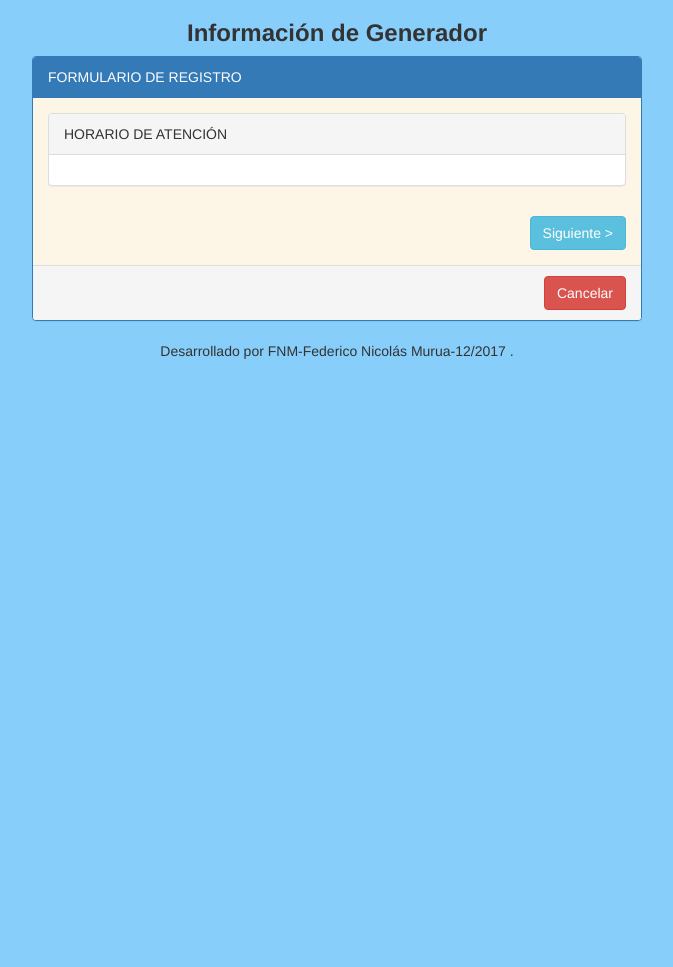
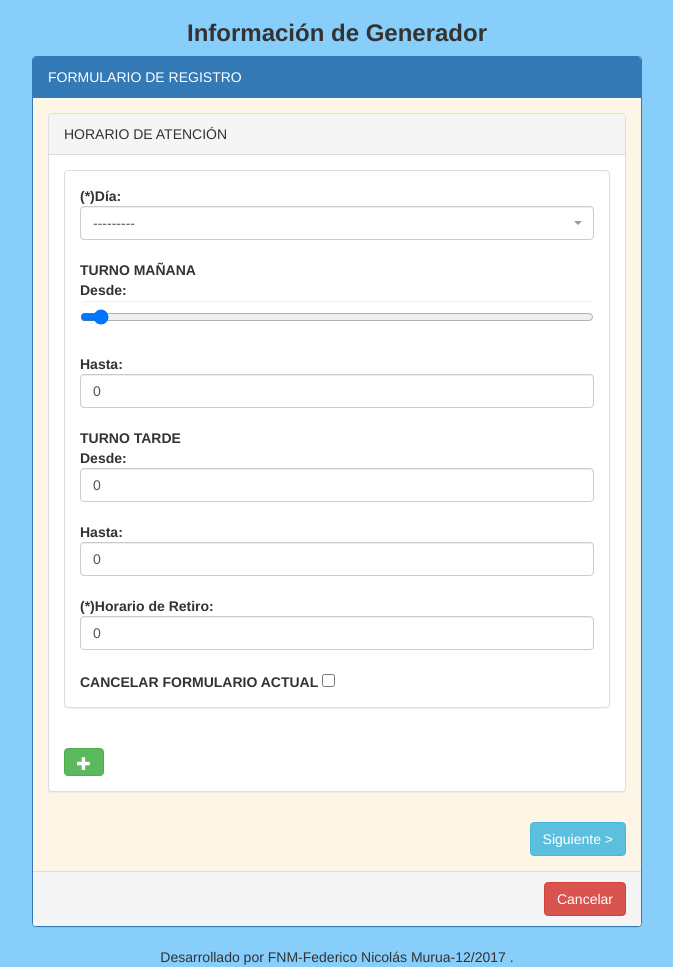
Before and after one commit to feddeMurua/mara_imp, a Django app: page /generadores/alta_generadores/ in a window 1280 px wide. Shown: the part 52-1019 px from the top of the page, without its empty margins (303-976 px from the left). Before the commit the page ends 411 px from the top, so only its background shows below. Run offline with Django 3.2, Linux system fonts and the light colour scheme; a user stored in the database is signed in; some libraries are stand-ins or nearby versions; some web fonts are replaced.

Commit message:
cambios modelo, forms.py y formsets

```diff
--- a/modulo_I/forms.py
+++ b/modulo_I/forms.py
@@ -171,13 +171,20 @@ class ViaAccesoSectorForm(forms.ModelForm):
 
 
 class HorarioAtencionForm(forms.ModelForm):
-
+    '''
     hora_desde_m = forms.CharField(widget=forms.TextInput(attrs={'class' : 'hs_timepicker'}))
     hora_hasta_m = forms.CharField(widget=forms.TextInput(attrs={'class' : 'hs_timepicker'}))
     hora_desde_t = forms.CharField(widget=forms.TextInput(attrs={'class' : 'hs_timepicker'}))
     hora_hasta_t = forms.CharField(widget=forms.TextInput(attrs={'class' : 'hs_timepicker'}))
     horario_retiro = forms.CharField(widget=forms.TextInput(attrs={'class' : 'hs_timepicker'}))
-
+    '''
     class Meta:
         model = HorarioAtencion
         exclude = ['establecimiento_generador',]
+
+
+class ResiduoGeneradorForm(forms.ModelForm):
+
+    class Meta:
+        model = ResiduoGenerador
+        exclude = ['establecimiento_generador',]
--- a/modulo_I/templates/establecimiento/generador_form.html
+++ b/modulo_I/templates/establecimiento/generador_form.html
@@ -2,7 +2,7 @@
 {% load staticfiles %}
 {% load staticfiles bootstrap3 %}
 {% load widget_tweaks %}
-{% load bootstrap_dynamic_formsets %}
+
 
 {% block stylesheets %}
   {{block.super}}
@@ -20,25 +20,106 @@
 
 {% block step-form %}
 
+
   <div class="form-section">
    <div class="panel panel-default">
      <div class="panel-heading">HORARIO DE ATENCIÓN</div>
      <div class="panel-body">
-         {% bootstrap_dynamic_formset horario_atencion_formset can_delete=True %}
+       {{horario_atencion_formset.management_form}}
+       {% for form in horario_atencion_formset %}
+        <div class='form'>
+          <div class="panel panel-default">
+            <div class="panel-body">
+               <fieldset class='no_error'>
+                 <leyend><strong>(*)Día:</strong></leyend>
+                 {{form.dia|add_class:"select-2"|attr:"required:"|attr:"data-parsley-error-message:(*)El campo día es obligatorio"}}
+                 <br>
+                 <leyend><strong>TURNO MAÑANA</strong></leyend>
+                 <br>
+                 <leyend><strong>Desde:</strong></leyend>
+                 {{form.hora_desde_m|add_class:"form-control"|attr:"type:range"|attr:"data-parsley=range=[6, 10]"}}
+                 {% for error in form.hora_desde_m.errors %}
+                  <span style="color:red;" class="help-block">{{ error }}</span>
+                 {% endfor %}
+                 <br>
+                 <leyend><strong>Hasta:</strong></leyend>
+                 {{form.hora_hasta_t|add_class:"form-control"}}
+                 {% for error in form.hora_hasta_t.errors %}
+                  <span style="color:red;" class="help-block">{{ error }}</span>
+                 {% endfor %}
+                 <br>
+                 <leyend><strong>TURNO TARDE</strong></leyend>
+                 <br>
+                 <leyend><strong>Desde:</strong></leyend>
+                 {{form.hora_desde_t|add_class:"form-control"}}
+                 {% for error in form.hora_desde_t.errors %}
+                  <span style="color:red;" class="help-block">{{ error }}</span>
+                 {% endfor %}
+                 <br>
+                 <leyend><strong>Hasta:</strong></leyend>
+                 {{form.hora_hasta_t|add_class:"form-control"}}
+                 {% for error in form.hora_hasta_t.errors %}
+                  <span style="color:red;" class="help-block">{{ error }}</span>
+                 {% endfor %}
+                 <br>
+                 <leyend><strong>(*)Horario de Retiro:</strong></leyend>
+                 {{form.horario_retiro|add_class:"form-control"|attr:"required:"}}
+                 {% for error in form.horario_retiro.errors %}
+                  <span style="color:red;" class="help-block">{{ error }}</span>
+                 {% endfor %}
+                 <br>
+                 <leyend><strong>CANCELAR FORMULARIO ACTUAL</strong></leyend>
+                 {{form.DELETE}}
+                 <br>
+               </fieldset>
              </div>
            </div>
         </div>
+        {% endfor %}
+        <br>
+        <button id="add_more" type="button" class="btn btn-success">
+          <span class="glyphicon glyphicon-plus"></span>
+        </button>
 
+     </div>
+   </div>
 
+   <script>
+      $('#add_more').click(function() {
+          cloneMore('div.form:last', 'service');
+      });
+
+      /* Alta form*/
+      function cloneMore(selector, type) {
+        var newElement = $(selector).clone(true);
+        var total = $('#id_' + type + '-TOTAL_FORMS').val();
+        newElement.find(':input').each(function() {
+            var name = $(this).attr('name').replace('-' + (total-1) + '-','-' + total + '-');
+            var id = 'id_' + name;
+            $(this).attr({'name': name, 'id': id}).val('').removeAttr('checked');
+        });
+        newElement.find('label').each(function() {
+            var newFor = $(this).attr('for').replace('-' + (total-1) + '-','-' + total + '-');
+            $(this).attr('for', newFor);
+        });
+        total++;
+        $('#id_' + type + '-TOTAL_FORMS').val(total);
+        $(selector).after(newElement);
+      }
+
+    </script>
+  </div>
+
+<!--
   <div class="form-section">
    <div class="panel panel-default">
      <div class="panel-heading">TIPO Y CANTIDAD DE RESIDUOS GENERADOR</div>
      <div class="panel-body">
-        {% bootstrap_dynamic_formset residuo_generador_formset can_delete=True %}
+
      </div>
    </div>
   </div>
-
+-->
 
   <div class="form-section">
      <div class="panel panel-default">
@@ -192,7 +273,7 @@
     }
 
     // timepicker para los campos requeridos
-    $('.hs_timepicker').timepicker();
+    //$('.hs_timepicker').timepicker();
 
   </script>
 {% endblock %}
--- a/modulo_I/views.py
+++ b/modulo_I/views.py
@@ -4,12 +4,8 @@ from django.http import JsonResponse
 from .models import *
 from .forms import *
 from django.template.loader import render_to_string
-from django.contrib import messages
-from django.template import RequestContext  # For CSRF
 from django.forms.formsets import formset_factory, BaseFormSet
-from django.forms import modelformset_factory
-from django.forms import TextInput
-from django.http import HttpResponse, HttpResponseRedirect
+from django.http import HttpResponse
 import datetime
 
 # Create your views here.
@@ -164,56 +160,41 @@ def detalle_generadores(request, nro_inscripcion):
 @login_required
 def alta_generadores(request):
 
-    ResiduoGeneradorFormSet = modelformset_factory(ResiduoGenerador, validate_min=True, max_num=3, can_delete= True,
-                                        fields=['tipo','volumen_mensual_estimado','kgs_mensual_estimado',])
-
-    HorarioAtencionFormSet = modelformset_factory(HorarioAtencion,validate_min=True, max_num=7, can_delete= True,
-                                        fields=['dia','hora_desde_m','hora_hasta_m',
-                                                'hora_desde_t','hora_hasta_t',
-                                                'horario_retiro',],
-                                         widgets={'hora_desde_m': TextInput(attrs={'class':'hs_timepicker',}),
-                                                'hora_hasta_m': TextInput(attrs={'class':'hs_timepicker',}),
-                                                'hora_desde_t': TextInput(attrs={'class':'hs_timepicker',}),
-                                                'hora_hasta_t': TextInput(attrs={'class':'hs_timepicker',}),
-                                                'horario_retiro': TextInput(attrs={'class':'hs_timepicker',})
-                                         })
-
+    HorarioAtencionFormSet = formset_factory(HorarioAtencionForm,\
+                            max_num=7, validate_max=True, can_delete=True)
 
     if request.method == 'POST':
 
         generador_form = GeneradorForm(request.POST)
         actividades_form = ActividadesForm(request.POST)
-        residuo_generador_formset = ResiduoGeneradorFormSet(request.POST, prefix='residuos')
-        horario_atencion_formset = HorarioAtencionFormSet(request.POST, prefix='horarios')
+        horario_atencion_formset = HorarioAtencionFormSet(request.POST)
 
-        if generador_form.is_valid() & actividades_form.is_valid() \
-            & horario_atencion_formset.is_valid() & residuo_generador_formset.is_valid():
+        if generador_form.is_valid() & actividades_form.is_valid()\
+            & horario_atencion_formset.is_valid():
 
             generador = generador_form.save(commit=False)
             generador.tipo_actividad = actividades_form.cleaned_data.get('tipo_actividad')
 
             generador.save()
 
-            for form in horario_atencion_formset.forms:
-                form.instance.establecimiento_generador = generador
-            horario_atencion_formset.save()
+            # Guardo el formset de residuos
+            for form in horario_atencion_formset:
+                horario_atencion_item = form.save(commit=False)
+                horario_atencion_item.establecimiento_generador = generador
+                horario_atencion_item.save()
 
-            for form in residuo_generador_formset.forms:
-                form.instance.establecimiento_generador = generador
-            residuo_generador_formset.save()
 
             return redirect('generadores:listado_generadores')
 
     else:
         generador_form = GeneradorForm
         actividades_form = ActividadesForm
-        residuo_generador_formset = ResiduoGeneradorFormSet(queryset=ResiduoGenerador.objects.none(), prefix='residuos') #prefijo: para tener multiples formset en el form
-        horario_atencion_formset = HorarioAtencionFormSet(queryset=HorarioAtencion.objects.none(), prefix='horarios')
+        horario_atencion_formset = HorarioAtencionFormSet()
+
 
     contexto= {'generador_form': generador_form,
                'actividades_form': actividades_form,
-               'residuo_generador_formset':residuo_generador_formset,
-               'horario_atencion_formset':horario_atencion_formset,
+               'horario_atencion_formset': horario_atencion_formset,
     }
 
     return render(request, "establecimiento/generador_form.html",contexto)
```
Also changed, not shown: modulo_I/models.py (+18 -8 lines), db.sqlite3. Lines whose indentation alone changed are shown as unchanged.
